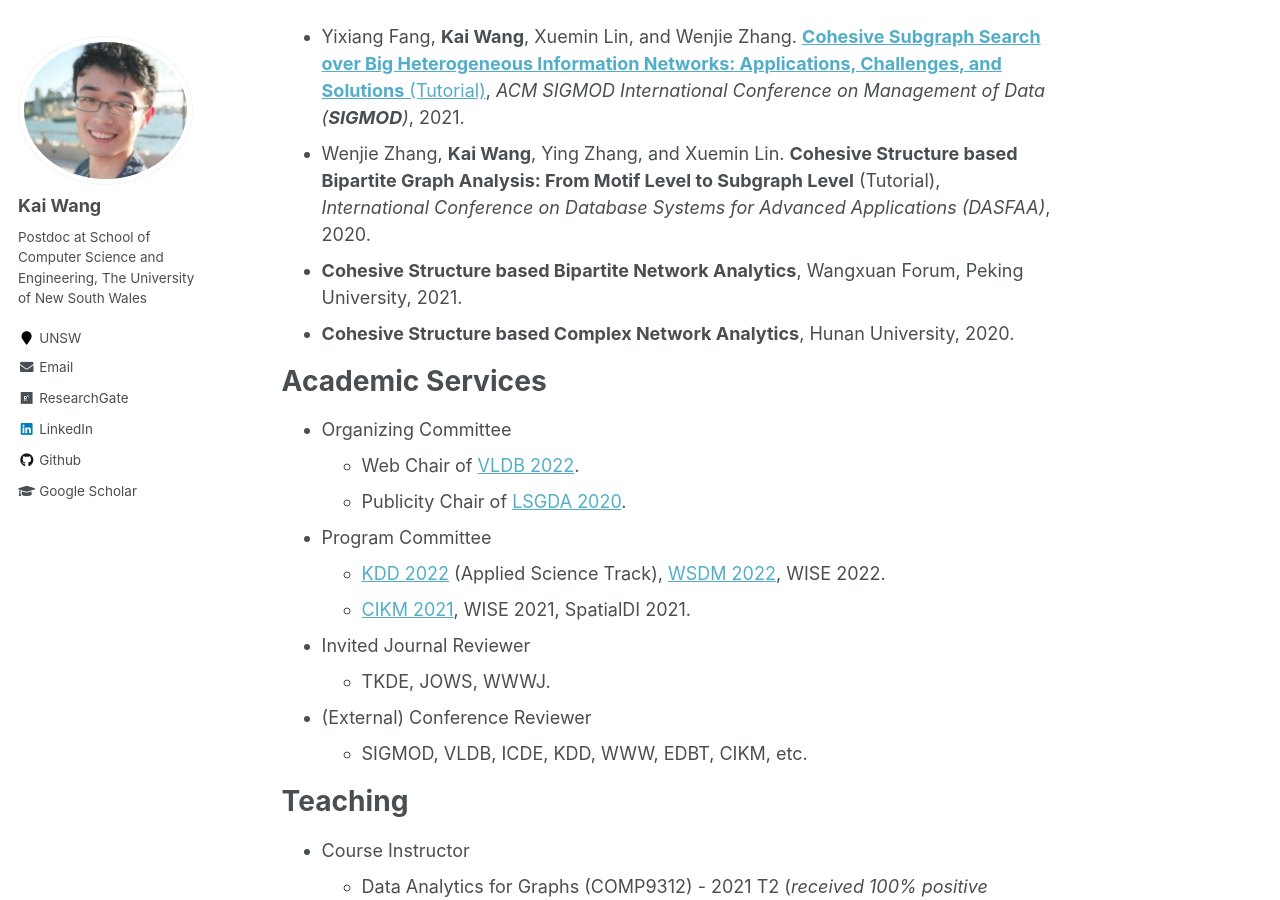
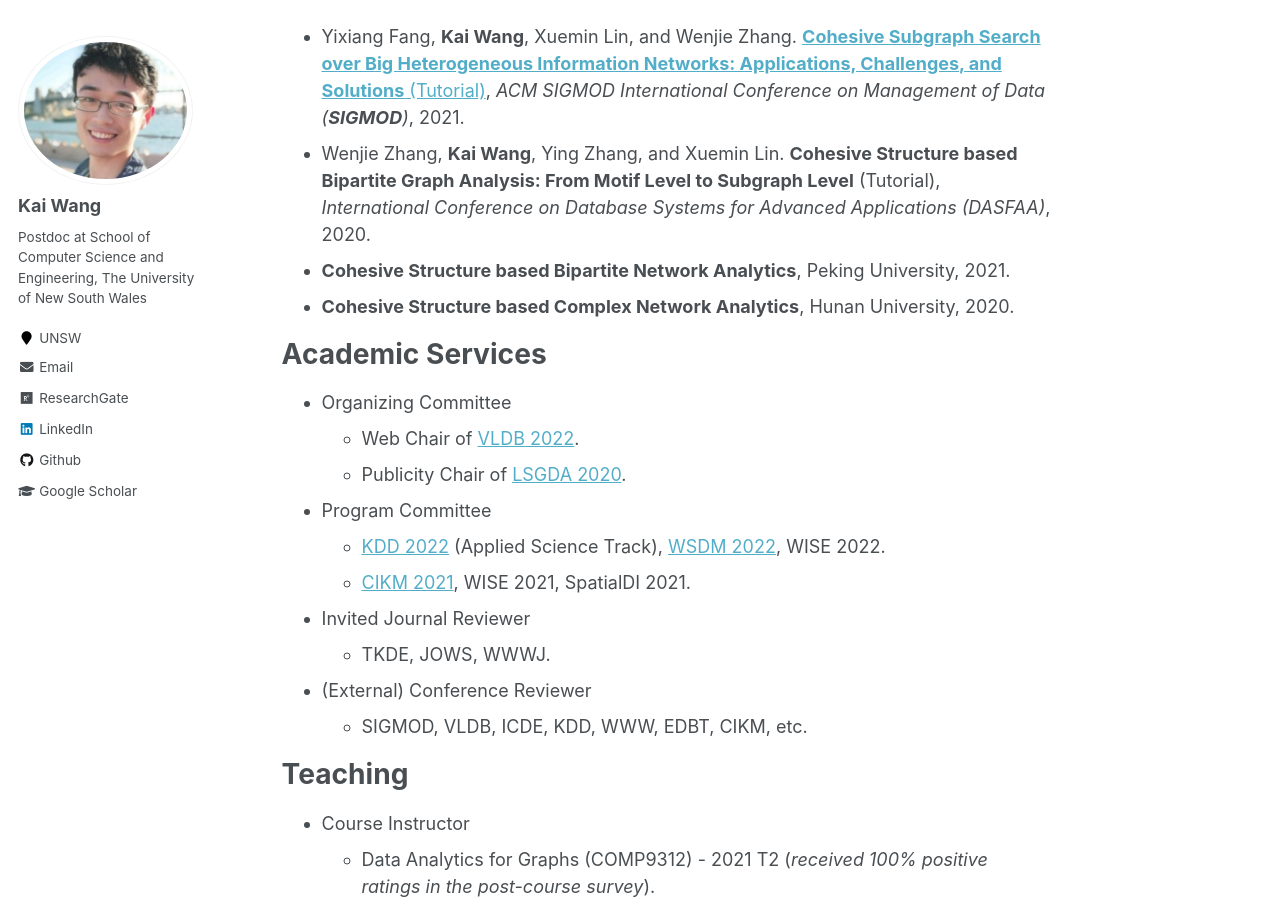
Before and after one commit to cs-kaiwang/cs-kaiwang.github.io, a Jekyll site: the page built from _pages/about.md, in a window 1280 px wide and 900 px high, scrolled down 2223 px. Built offline with Jekyll 4.4.1, drawn with Linux system fonts in a browser that asks for light colours.

Commit message:
Update about.md

```diff
--- a/_pages/about.md
+++ b/_pages/about.md
@@ -38,7 +38,7 @@ Talks
 ======
 - Yixiang Fang, **Kai Wang**, Xuemin Lin, and Wenjie Zhang. [**Cohesive Subgraph Search over Big Heterogeneous Information Networks: Applications, Challenges, and Solutions** (Tutorial)](https://www.bilibili.com/video/BV1D54y1G7TS?p=17), *ACM SIGMOD International Conference on Management of Data (**SIGMOD**)*, 2021.
 - Wenjie Zhang, **Kai Wang**, Ying Zhang, and Xuemin Lin. **Cohesive Structure based Bipartite Graph Analysis: From Motif Level to Subgraph Level** (Tutorial), *International Conference on Database Systems for Advanced Applications (DASFAA)*, 2020.
-- **Cohesive Structure based Bipartite Network Analytics**, Wangxuan Forum, Peking University, 2021.
+- **Cohesive Structure based Bipartite Network Analytics**, Peking University, 2021.
 - **Cohesive Structure based Complex Network Analytics**, Hunan University, 2020.
 
 Academic Services
```
